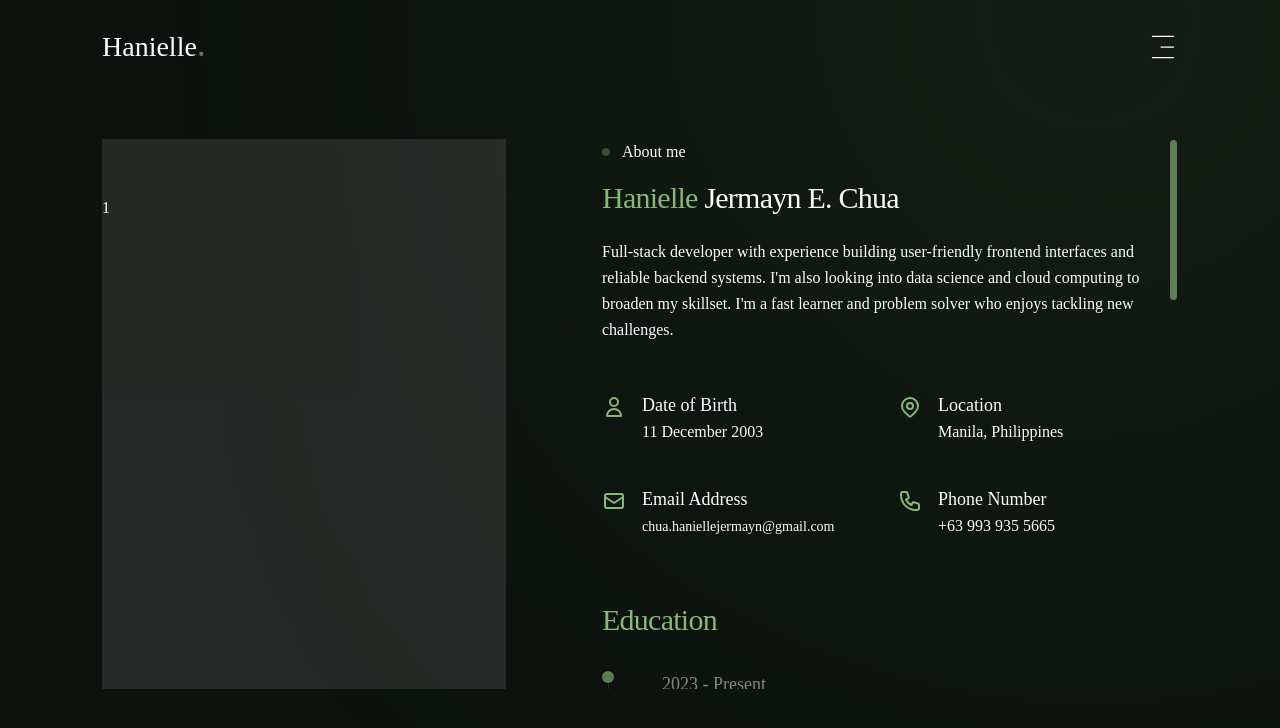
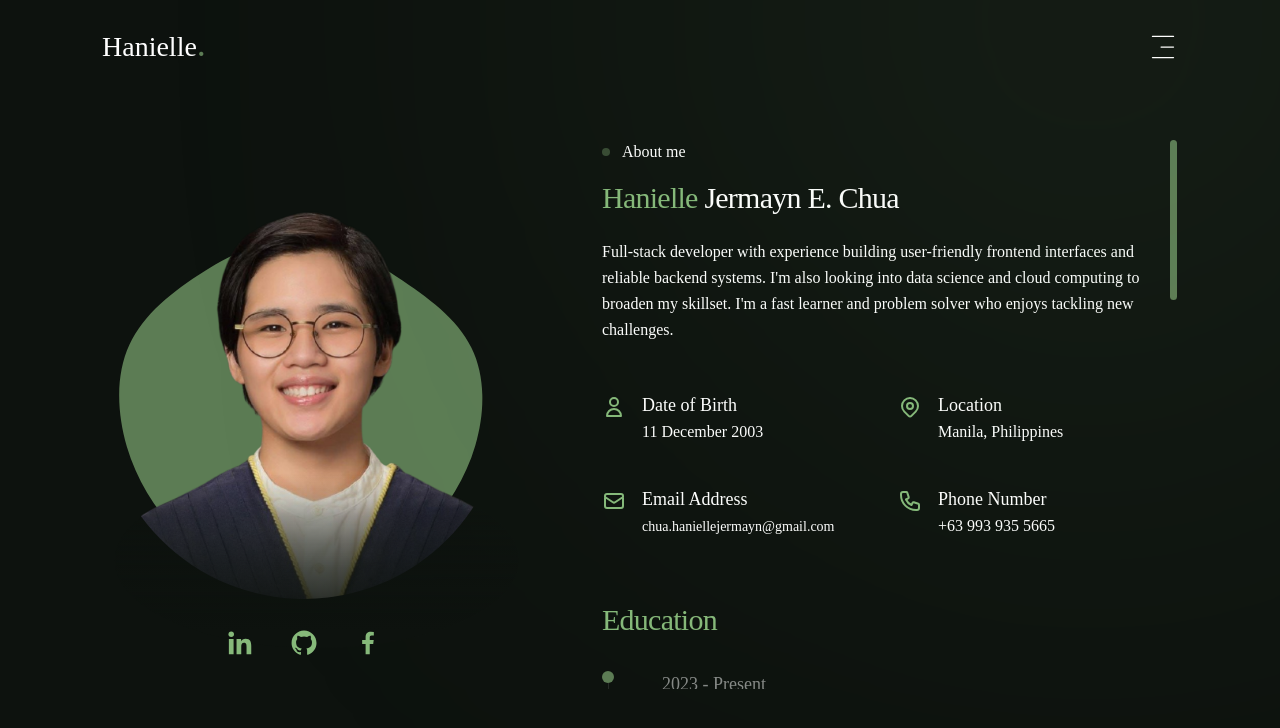
Before and after one commit to haniellejermayn/haniellejermayn-portfolio, a Next.js app: page /about in a window 1280 px wide. Shown: the top 728 px of the page. Built offline with nearby package versions, Linux system fonts and the light colour scheme; a web font is replaced by a local one.

Commit message:
added skils; done with about

```diff
--- a/src/app/about/page.jsx
+++ b/src/app/about/page.jsx
@@ -4,7 +4,10 @@ import { motion } from "framer-motion";
 import { ScrollArea } from "@/components/ui/scroll-area";
 
 import Image from "next/image";
-import Stats from "@/components/Stats";
+import avatarImg from "@/../public/assets/avatarImg.png";
+import Blob from "@/components/Blob";
+// import Stats from "@/components/Stats"; // Uncomment when you have stats to show
+import Socials from "@/components/Socials";
 import Info from "@/components/Info";
 import Education from "@/components/Education";
 import Skills from "@/components/Skills";
@@ -22,9 +25,46 @@ const About = () => {
       <div className="container mx-auto px-0 lg:mx-auto">
         <div className="flex flex-col xl:flex-row items-center gap-24 w-full h-[550px] 2xl:m-auto">
           {/* Image & Social Icons */}
-          <div className="hidden xl:flex w-full h-full pt-14 max-w-[430px] relative bg-pink-50/10">
-            1
+          <div className="hidden xl:flex flex-col w-full h-full pt-14 max-w-[430px] relative">
+            <Image
+              src={avatarImg}
+              width={420}
+              height={420}
+              alt=""
+              quality={100}
+              className="z-20 relative rounded-full"
+            />
+
+            {/* Overlay */}
+            <div
+              className="w-[420px] h-[60px] absolute left-0 top-[334px]
+              right-0 bg-gradient-to-t from-primary via-primary/90 z-30"
+              style={{
+                position: "absolute",
+                bottom: 0,
+                left: "0.8rem",
+                width: "100%",
+                height: "175px",
+                background:
+                  "linear-gradient(to top, #0d120e 10%, rgba(13, 18, 14, 0.95) 20%, rgba(13, 18, 14, 0.85) 30%, rgba(13, 18, 14, 0.75) 45%, rgba(13, 18, 14, 0.6) 60%, rgba(13, 18, 14, 0.4) 75%, rgba(13, 18, 14, 0.2) 85%, rgba(13, 18, 14, 0.05) 95%, transparent 100%)",
+                borderRadius: "58%"
+              }}
+            ></div>
+
+            {/* Blob */}
+            <div className="absolute top-[75px] -left-[30px] z-10">
+              <Blob containerStyles="w-[420px] h-[420px]" />
+            </div>
+
+            <div className="z-100 flex items-center justify-center w-[85%] pt-5">
+              <Socials
+                containerStyles="flex items-center justify-center gap-4 z-40 w-full transform translate-x-[30px]"
+                iconStyles="w-[48px] h-[48px] text-[30px] text-accent-light hover:text-accent-hover
+              transition-all flex items-center justify-center rounded-full cursor-pointer"
+              />
+            </div>
           </div>
+
           {/* Scroll Area */}
           <ScrollArea className="w-full h-[80vh] xl:h-[550px]">
             <div className="flex items-center gap-3 mb-4">
--- a/src/components/Gradient.jsx
+++ b/src/components/Gradient.jsx
@@ -4,7 +4,7 @@ const Gradient = () => {
   return (
     <div
       className="hidden md:block w-[480px] h-[480px] rounded-full
-    bg-accent-light/30 absolute -top-[30%] -right-[4%] z-[30] blur-[300px]"
+    bg-accent-light/30 absolute -top-[30%] -right-[4%] z-30 blur-[300px]"
     >
       Gradient
     </div>
--- a/src/components/Skills.jsx
+++ b/src/components/Skills.jsx
@@ -96,13 +96,13 @@ const Skills = () => {
                   return (
                     <TooltipProvider key={skill.name}>
                       <Tooltip>
-                        <TooltipTrigger className="w-16 h-16 rounded-full flex items-center justify-center bg-tertiary/70 group">
-                          <div className="text-3xl group-hover:text-accent-hover transition-all duration-300">
+                        <TooltipTrigger className="w-16 h-16 rounded-full flex items-center justify-center bg-tertiary/70 group z-50">
+                          <div className="text-3xl group-hover:text-accent-hover transition-all duration-300 z-40">
                             {skill.icon}
                           </div>
                         </TooltipTrigger>
                         <TooltipContent>
-                          <p className="text-lg">{skill.name}</p>
+                          <p className="text-lg z-1000">{skill.name}</p>
                         </TooltipContent>
                       </Tooltip>
                     </TooltipProvider>
--- a/src/components/ui/tooltip.jsx
+++ b/src/components/ui/tooltip.jsx
@@ -1,20 +1,21 @@
-"use client"
+"use client";
 
-import * as React from "react"
-import * as TooltipPrimitive from "@radix-ui/react-tooltip"
+import * as React from "react";
+import * as TooltipPrimitive from "@radix-ui/react-tooltip";
 
-import { cn } from "@/lib/utils"
+import { cn } from "@/lib/utils";
 
-function TooltipProvider({
-  delayDuration = 0,
-  ...props
-}) {
-  return (<TooltipPrimitive.Provider data-slot="tooltip-provider" delayDuration={delayDuration} {...props} />);
+function TooltipProvider({ delayDuration = 0, ...props }) {
+  return (
+    <TooltipPrimitive.Provider
+      data-slot="tooltip-provider"
+      delayDuration={delayDuration}
+      {...props}
+    />
+  );
 }
 
-function Tooltip({
-  ...props
-}) {
+function Tooltip({ ...props }) {
   return (
     <TooltipProvider>
       <TooltipPrimitive.Root data-slot="tooltip" {...props} />
@@ -22,18 +23,11 @@ function Tooltip({
   );
 }
 
-function TooltipTrigger({
-  ...props
-}) {
+function TooltipTrigger({ ...props }) {
   return <TooltipPrimitive.Trigger data-slot="tooltip-trigger" {...props} />;
 }
 
-function TooltipContent({
-  className,
-  sideOffset = 0,
-  children,
-  ...props
-}) {
+function TooltipContent({ className, sideOffset = 0, children, ...props }) {
   return (
     <TooltipPrimitive.Portal>
       <TooltipPrimitive.Content
@@ -43,13 +37,13 @@ function TooltipContent({
           "bg-primary text-primary-foreground animate-in fade-in-0 zoom-in-95 data-[state=closed]:animate-out data-[state=closed]:fade-out-0 data-[state=closed]:zoom-out-95 data-[side=bottom]:slide-in-from-top-2 data-[side=left]:slide-in-from-right-2 data-[side=right]:slide-in-from-left-2 data-[side=top]:slide-in-from-bottom-2 z-50 w-fit origin-(--radix-tooltip-content-transform-origin) rounded-md px-3 py-1.5 text-xs text-balance",
           className
         )}
-        {...props}>
+        {...props}
+      >
         {children}
-        <TooltipPrimitive.Arrow
-          className="bg-primary fill-primary z-50 size-2.5 translate-y-[calc(-50%_-_2px)] rotate-45 rounded-[2px]" />
+        <TooltipPrimitive.Arrow className="bg-primary fill-primary size-2.5 translate-y-[calc(-50%_-_2px)] rotate-45 rounded-[2px] z-50" />
       </TooltipPrimitive.Content>
     </TooltipPrimitive.Portal>
   );
 }
 
-export { Tooltip, TooltipTrigger, TooltipContent, TooltipProvider }
+export { Tooltip, TooltipTrigger, TooltipContent, TooltipProvider };
```
